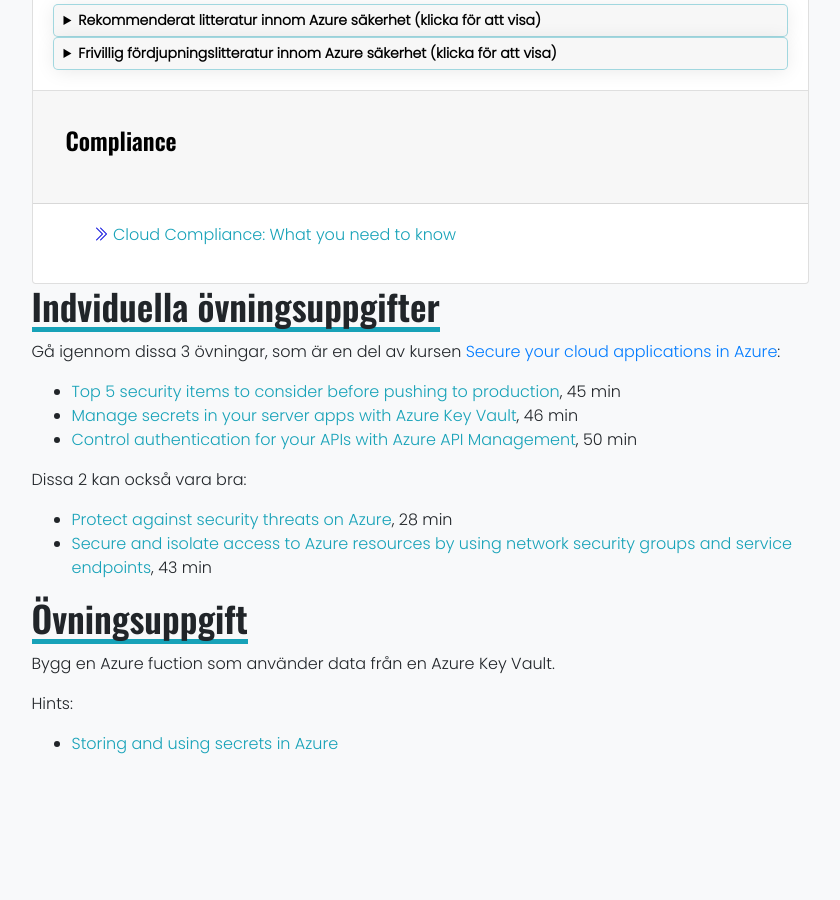
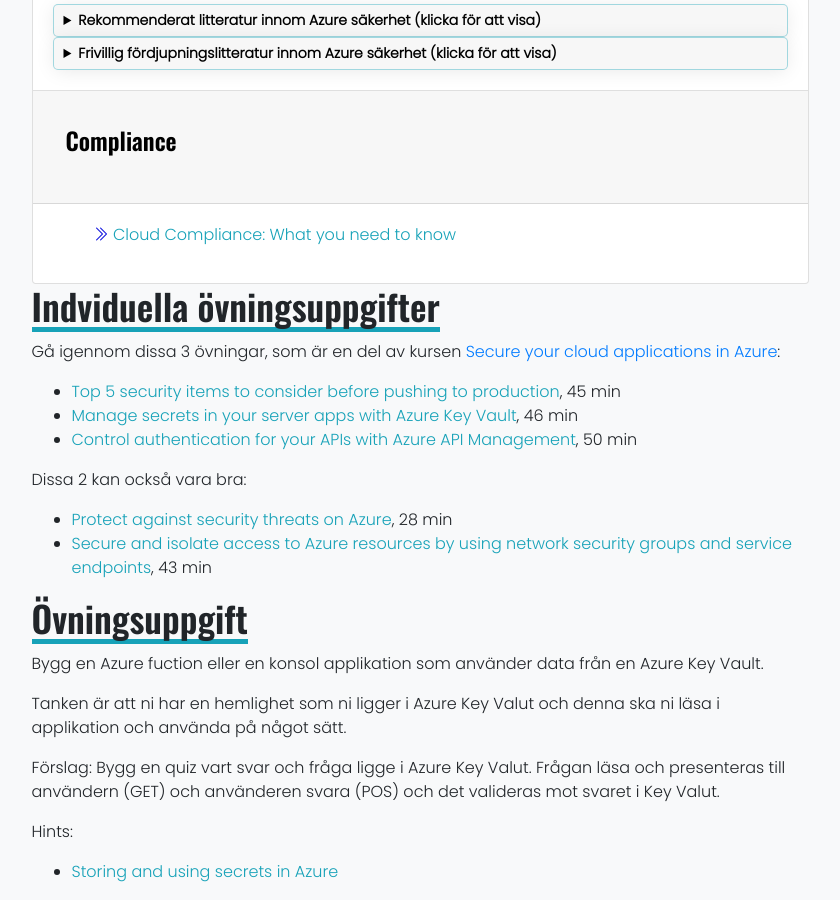
Before and after one commit to PGBSNH20/PGBSNH20-molnapplikationer, a Jekyll site: the page built from lectures/11-security.md, in a window 1280 px wide and 900 px high, scrolled down 2062 px. Shown: the whole window, without its empty margins (220-1060 px from the left). Built offline with Jekyll 4.4.1, drawn with Linux system fonts in a browser that asks for light colours; nearby versions of some CDN libraries; before the commit the page ends 2834 px from its top, so only the background shows below that.

Commit message:
Extends exercise

```diff
--- a/lectures/11-security.md
+++ b/lectures/11-security.md
@@ -38,7 +38,11 @@ Dissa 2 kan också vara bra:
 * [Secure and isolate access to Azure resources by using network security groups and service endpoints](https://docs.microsoft.com/en-us/learn/modules/secure-and-isolate-with-nsg-and-service-endpoints/), 43 min
 
 # Övningsuppgift
-Bygg en Azure fuction som använder data från en Azure Key Vault.
+Bygg en Azure fuction eller en konsol applikation som använder data från en Azure Key Vault.
+
+Tanken är att ni har en hemlighet som ni ligger i Azure Key Valut och denna ska ni läsa i applikation och använda på något sätt.
+
+Förslag: Bygg en quiz vart svar och fråga ligge i Azure Key Valut. Frågan läsa och presenteras till användern (GET) och använderen svara (POS) och det valideras mot svaret i Key Valut.
 
 Hints:
 * [Storing and using secrets in Azure](https://devblogs.microsoft.com/dotnet/storing-and-using-secrets-in-azure/)
```
